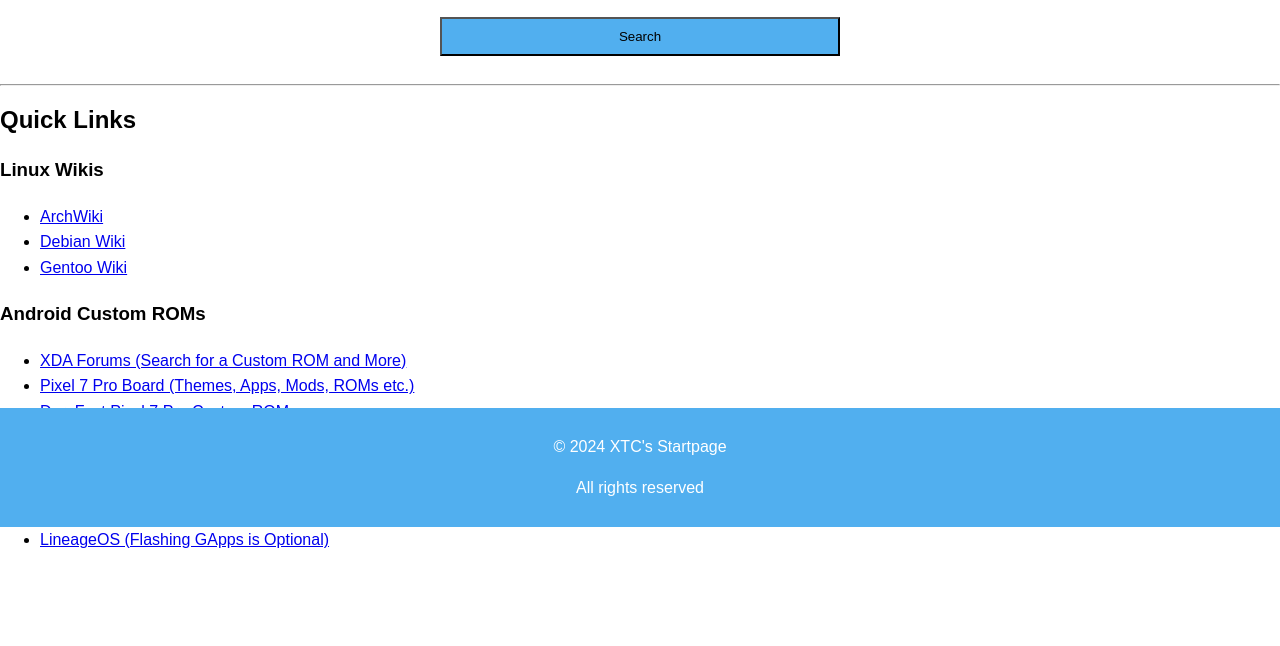
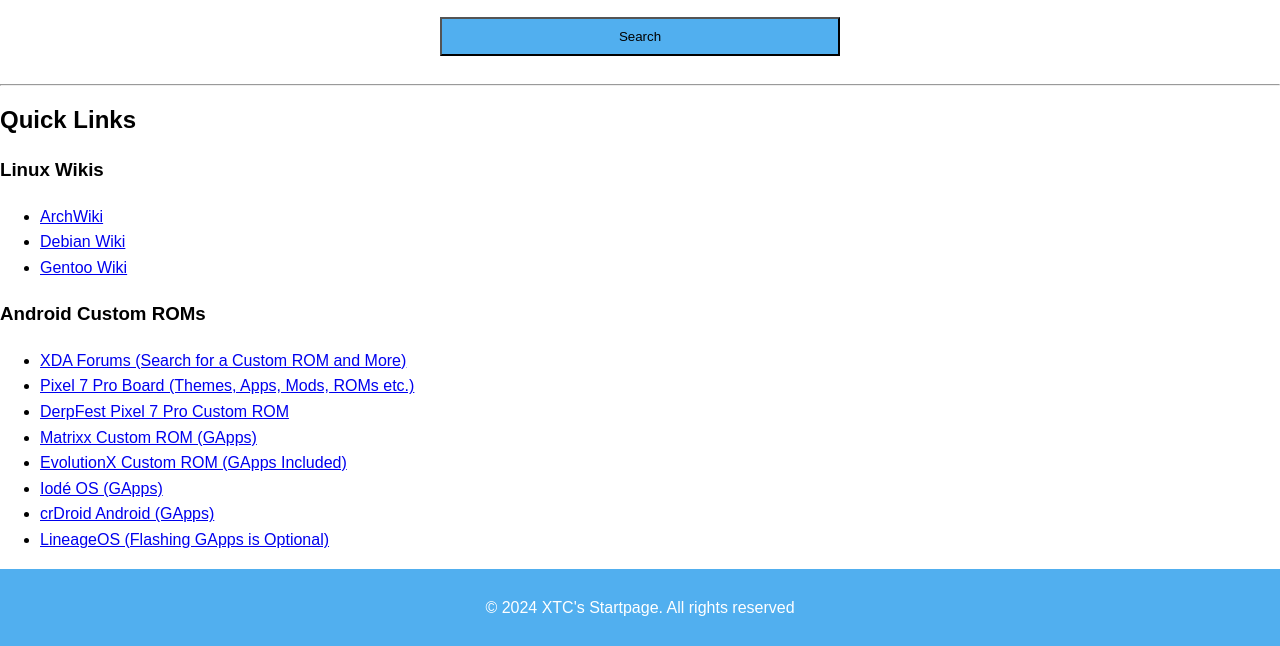
Before and after one commit to protoblaster/protoblaster.github.io, a plain HTML site: page index.html in a window 1280 px wide. Shown: the part 273-919 px from the top of the page. Before the commit the page ends 842 px from the top, so only its background shows below. Drawn offline with Linux system fonts and the light colour scheme.

Commit message:
updated code

```diff
--- a/index.html
+++ b/index.html
@@ -14,7 +14,7 @@
     <main>
       <section>
         <h2 class="search-bar-header">Search Bar</h2>
-        <form action="action.js">
+        <form>
           <input type="text" name="searchbar" id="searchbar" required>
           <input type="submit" id="searchbtn" value="Search">
         </form>
@@ -44,8 +44,7 @@
       </section>
     </main>
     <footer>
-      <p>&copy;  2024 XTC's Startpage</p>
-      <p>All rights reserved</p>
+      <p>&copy;  2024 XTC's Startpage. All rights reserved</p>
     </footer>
   </body>
 </html>
--- a/startpage.css
+++ b/startpage.css
@@ -65,7 +65,7 @@ footer {
     color: #fff;
     text-align: center;
     padding: 10px;
-    position: fixed;
+    /* position: fixed; */
     bottom: 0;
     width: 100%;
 }
```
Also changed, not shown: action.js (deleted), search.js (added).
